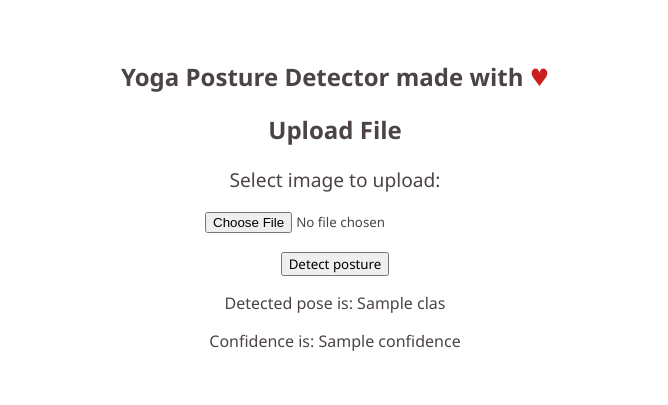
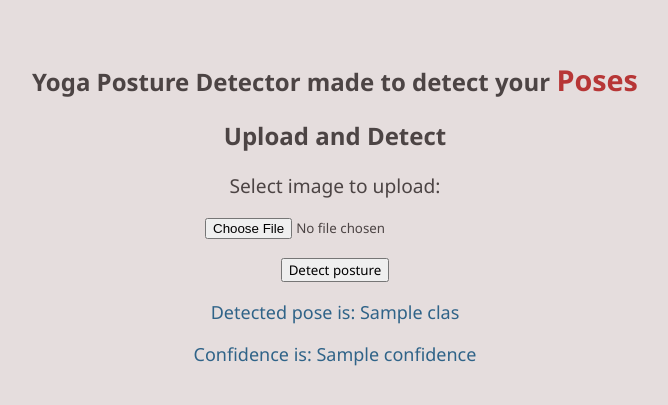
Before and after one commit to Himangshu-Sarma/Yoga-Posture-Detection, a Flask app: template templates/index.html in a window 1280 px wide. Shown: the top 405 px of the page, without its empty margins (305-973 px from the left). Run offline with Flask 3, Linux system fonts and the light colour scheme; the template is opened without the code that fills it: most values are stand-ins (such as "Sample title", 1, 10 or a date in 2020).

Commit message:
UPD: Changed html file

```diff
--- a/main.py
+++ b/main.py
@@ -54,9 +54,9 @@ def predict():
         predicted_class = CLASS_NAMES[np.argmax(predictions[0])]
         confidence = np.max(predictions[0])
         # return jsonify({
-        #     'class': predicted_class,
-        #     'confidence': float(confidence),
-        #     'predictions': str(predictions)
+            # 'class': predicted_class,
+            # 'confidence': float(confidence),
+            # 'predictions': str(predictions)
         # })
         return render_template('index.html', clas='{}'.format(predicted_class), confidence='{}'.format(confidence))
 
--- a/templates/index.html
+++ b/templates/index.html
@@ -11,11 +11,24 @@
     body {
       padding-top: 2em;
       color: #4c4444;
+      background-color: rgb(229, 221, 221);
     }
     form {
       display: flex;
       flex-direction: column;
       gap: 1em;
+      font-size: larger;
+    }
+    #clas {
+      color: rgb(47, 99, 136);
+      font-size: large;
+    }
+    #confidence {
+      color: rgb(47, 99, 136);
+      font-size: large;
+    }
+    span {
+      color: rgb(47, 99, 136);
       font-size: larger;
     }
     /* .afterDetect {
@@ -26,10 +39,10 @@
   </style>
 
   <header>
-    <h2>Yoga Posture Detector made with <span style="color: rgb(202, 32, 32);"> &#9829; </span></h2>
+    <h2>Yoga Posture Detector made to detect your <span style="color: rgb(183, 54, 54);"> Poses </span></h2>
   </header>
   <body>
-    <h2>Upload File</h2>
+    <h2>Upload and Detect</h2>
     <form
       action="http://localhost:8000/predict"
       method="post"
@@ -41,21 +54,21 @@
     </form>
 
     <div id="Detected">
-      <p id="clas">Detect pose is : <i>{{clas}}</i></p>
-      <p id="confidence">Confidence is : <i>{{confidence}}</i></p>
+      <p id="clas">Detected pose : <span>{{clas}}</span></p>
+      <p id="confidence">Confidence : <span>{{confidence}}</span></p>
     </div>
   </body>
 
   <script>
-    const variableContainer1 = document.getElementById("clas");
-    const clas = '{{ clas }}';
+    var variableContainer1 = document.getElementById("clas");
+    var clas = '{{ clas }}';
 
     if (clas) {
       variableContainer1.textContent = 'Detected pose is: ' + clas;
     }
 
-    const variableContainer2 = document.getElementById("confidence");
-    const confidence = '{{ confidence }}';
+    var variableContainer2 = document.getElementById("confidence");
+    var confidence = '{{ confidence }}';
 
     if (clas) {
       variableContainer2.textContent = 'Confidence is: ' + confidence;
```
Also changed, not shown: 1 other file.
